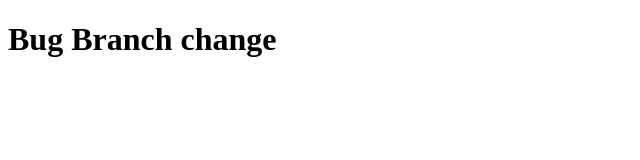
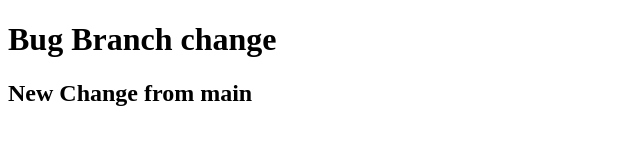
Before and after one commit to codeiodemo/git, a plain HTML site: page index.html in a window 1280 px wide. Shown: the whole page, without its empty margins (0-640 px from the left). Drawn offline with Linux system fonts and the light colour scheme.

Commit message:
multiple changes

```diff
--- a/index.html
+++ b/index.html
@@ -3,8 +3,9 @@
 <head>
     <meta charset="UTF-8">
     <meta name="viewport" content="width=device-width, initial-scale=1.0">
-    <title>Git Course</title>
+    <title>Git Playlist</title>
     <h1>Bug Branch change</h1>
+    <h2>New Change from main</h2>
 </head>
 <body>
 
--- a/index.js
+++ b/index.js
@@ -1,5 +1,7 @@
-console.log("Welcome to the git Playlist");
+console.log("Welcome to the git Course");
 
 for(var i=0;i<5;i++){
     console.log("code io");
 }
+
+console.log('Second change');
```
